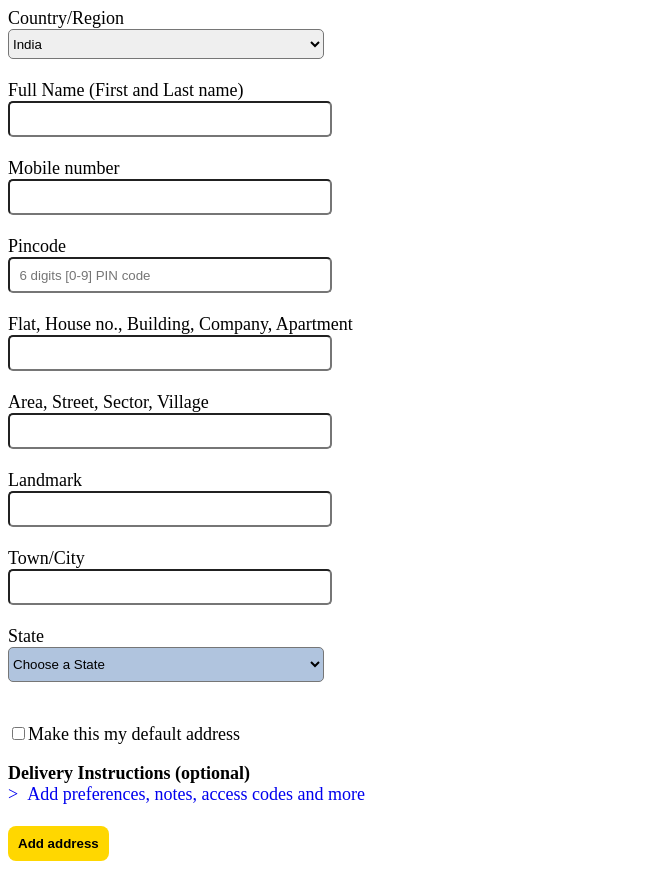
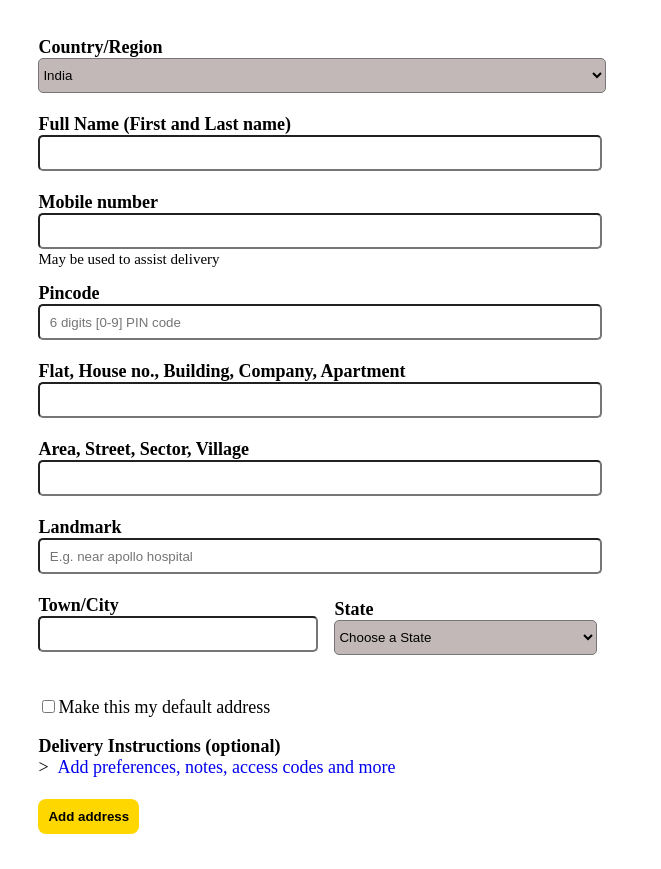
Before and after one commit to Prameela17/Task3, a plain HTML site: page index.html in a window 1280 px wide. Shown: the whole page, without its empty margins (0-661 px from the left). After the commit the page ends 842 px from the top, so only its background shows below. Drawn offline with Linux system fonts and the light colour scheme.

Commit message:
Made Changes

```diff
--- a/index.html
+++ b/index.html
@@ -7,54 +7,58 @@
     <style>
         body{
             font-size: large;
+            margin-left: 3%;
         }
     </style>
 </head>
 <body>
-    <form action="" method="post" autocomplete="off" target="_blank">
-        <label for="cn">Country/Region</label><br>
-        <select id="cn" style="border-radius: 5px; width: 25%; height: 30px;">
-            <option value="India">India</option>
+    <form action="" method="post" autocomplete="off" target="_blank" style="margin-top: 3%;">
+        <label for="cn"><b>Country/Region</b></label><br>
+        <select id="cn" style="border-radius: 5px; width: 46%; height: 35px; background-color:rgb(194, 184, 184);">
+            <option value="India">   India</option>
             <option value="USA">USA</option>
             <option value="EUROPE">EUROPE</option>
             <option value="AUSTRALIA">AUSTRALIA</option>
             <option value="OMAN">OMAN</option>
         </select><br><br>
 
-        <label for="lb">Full Name (First and Last name)</label><br>
-        <input type="text" style="border-radius: 5px; width: 25%; height: 30px;"><br><br>
+        <label for="lb"><b>Full Name (First and Last name)</b></label><br>
+        <input type="text" id="lb" style="border-radius: 5px; width: 45%; height: 30px;"><br><br>
 
-        <label for="mn">Mobile number</label><br>
-        <input type="tel" style="border-radius: 5px; width: 25%; height: 30px;"><br><br>
+        <label for="mn"><b>Mobile number</b></label><br>
+        <input type="tel" id="mn" style="border-radius: 5px; width: 45%; height: 30px;">
+        <p style="margin-top: 2px; font-size: smaller;">May be used to assist delivery</p>
 
-        <label for="pc">Pincode</label><br>
-        <input type="text" placeholder="  6 digits [0-9] PIN code" style="border-radius: 5px; width: 25%; height: 30px;"><br><br>
+        <label for="pc"><b>Pincode</b></label><br>
+        <input type="text" id="pc" placeholder="  6 digits [0-9] PIN code" style="border-radius: 5px; width: 45%; height: 30px;"><br><br>
 
-        <label for="dn">Flat, House no., Building, Company, Apartment</label><br>
-        <input type="text" style="border-radius: 5px; width: 25%; height: 30px;"><br><br>
+        <label for="dn"><b>Flat, House no., Building, Company, Apartment</b></label><br>
+        <input type="text" id="dn" style="border-radius: 5px; width: 45%; height: 30px;"><br><br>
 
-        <label for="ad">Area, Street, Sector, Village</label><br>
-        <input type="text" style="border-radius: 5px; width: 25%; height: 30px;"><br><br>
+        <label for="ad"><b>Area, Street, Sector, Village</b></label><br>
+        <input type="text" id="ad" style="border-radius: 5px; width: 45%; height: 30px;"><br><br>
 
-        <label for="ld">Landmark</label><br>
-        <input type="text" style="border-radius: 5px;width: 25%; height: 30px;"><br><br>
+        <label for="ld"><b>Landmark</b></label><br>
+        <input type="text" id="ld" placeholder="  E.g. near apollo hospital" style="border-radius: 5px;width: 45%; height: 30px;"><br><br>
 
-        <label for="tc">Town/City</label><br>
-        <input type="text" style="border-radius: 5px; width: 25%; height: 30px;"><br><br>
+        <label for="tc"><b>Town/City</b></label><br>
+        <input type="text" id="tc" style="border-radius: 5px; width: 22%; height: 30px;"><br><br>
 
-        <label for="st">State</label><br>
-        <select id="st" style="width: 25%; border-radius: 5px; height: 35px; background-color:lightsteelblue;">
-            <option value="choose">Choose a State</option>
-            <option value="AP">Andhra Pradesh</option>
-            <option value="TS">Telangana</option>
-            <option value="kA">Karnataka</option>
-            <option value="UP">Uttar Pradesh</option>
-        </select><br><br><br>
+        <div style="margin-top: -6%; margin-left: 24%;">
+            <label for="st"><b>State</b></label><br>
+            <select id="st" style="width: 28%; border-radius: 5px; height: 35px; background-color: rgb(194, 184, 184);">
+                <option value="" disabled selected>Choose a State</option>
+                <option value="AP">Andhra Pradesh</option>
+                <option value="TS">Telangana</option>
+                <option value="kA">Karnataka</option>
+                <option value="UP">Uttar Pradesh</option>
+            </select>
+        </div><br><br>
 
         <input type="checkbox" style="font-size: small;">Make this my default address</p>
 
         <b>Delivery Instructions (optional)</b><br>
-        <a href="#" style="font-weight: 500; text-decoration: none;">&gt; &nbsp;Add preferences, notes, access codes and more</a> <br><br>
+        &gt; &nbsp;<a href="#" style="text-decoration: none;">Add preferences, notes, access codes and more</a><br><br>
         <button style="background-color:gold; color: black; padding:10px; border-radius: 8px; border: 0;"><b>Add address</b></button>
 
     </form>
```
